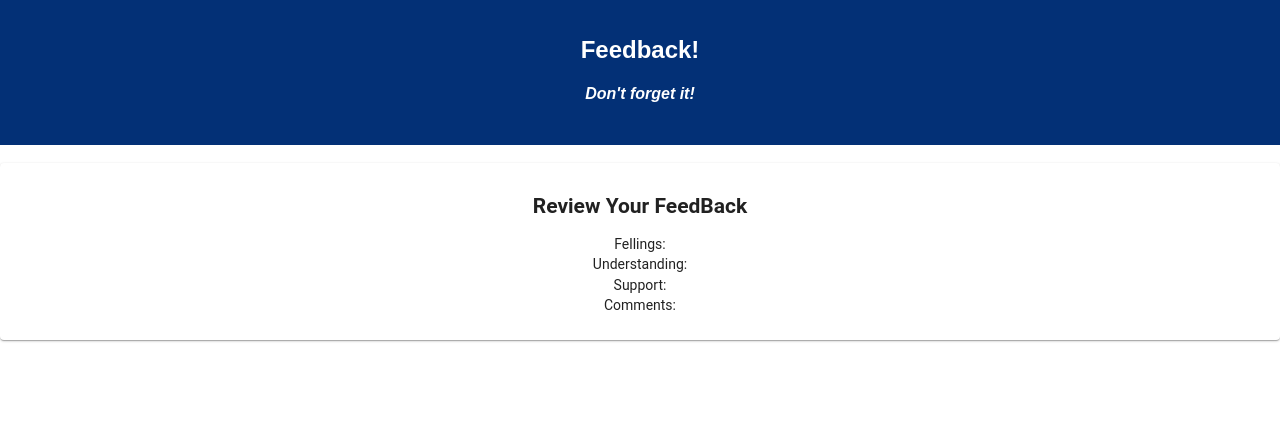
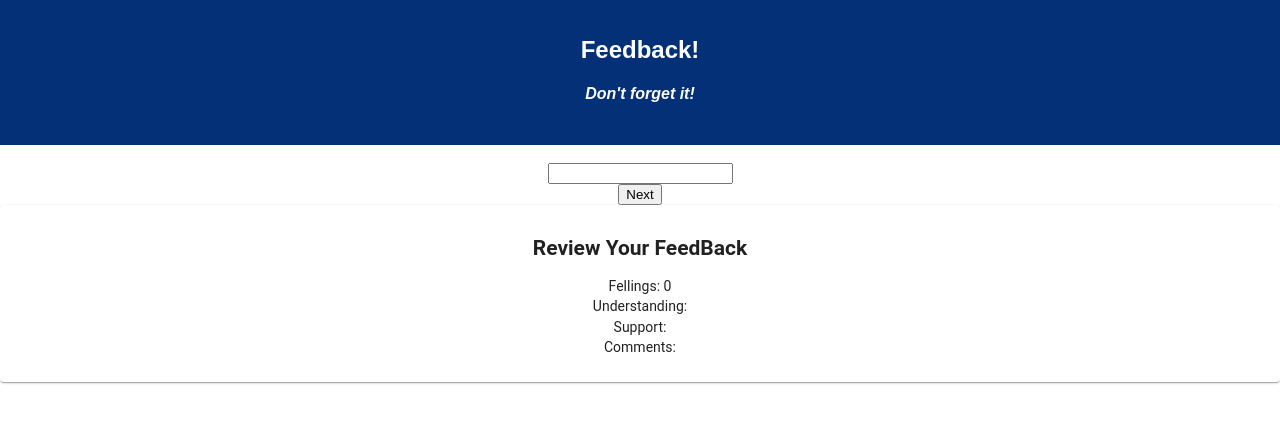
Before and after one commit to TianaJohnson/Redux-Feedback-Project, a React (Create React App) app: page /#/ in a window 1280 px wide. Shown: the top 422 px of the page. Built offline with nearby package versions, Linux system fonts and the light colour scheme.

Commit message:
feelings reducer ccreated

```diff
--- a/src/components/App/App.js
+++ b/src/components/App/App.js
@@ -21,10 +21,10 @@ class App extends Component {
         <br/>
         <Router>
           <div>
-            <Route exact path="./../Feelings/Feelings.js" component={Feelings} />
-            <Route exact path="./../Understanding/Understanding.js" component={Understanding}/>
-            <Route exact path="./../Support/Support.js" component={Support}/>
-            <Route exact path="./../Comments/Comments.js" component={Comments}/>
+            <Route exact path="/" component={Feelings} />
+            <Route exact path="/understanding" component={Understanding}/>
+            <Route exact path="/support" component={Support}/>
+            <Route exact path="/comments" component={Comments}/>
             <Results/>
             </div>
         </Router>
--- a/src/components/Feelings/Feelings.js
+++ b/src/components/Feelings/Feelings.js
@@ -1,36 +1,52 @@
 import React, { Component } from 'react';
-import Card from '@material-ui/core/Card';
-import { Typography } from '@material-ui/core';
-import CardContent from '@material-ui/core/CardContent';
+import { connect } from 'react-redux';
+// import Card from '@material-ui/core/Card';
+// import { Typography } from '@material-ui/core';
+// import CardContent from '@material-ui/core/CardContent';
 
 class Feelings extends Component {
+    // this.state.feelingStatus
+    constructor(props){
+        super(props);
+        this.state = {
+            feelingsStatus: 0
+        }
+    }
+
+    // function to pudate feelings status, not appended until click
+    updateFeelings = (event) => {
+        this.setState({
+            feelingsStatus: event.target.value,
+        })
+    }
+    // click handler to update feelings to append on the Results
+    clickToUpdateFellings = (event) => {
+        const action = { type: 'SET_FEELINGS',
+                        payload: this.state.feelingsStatus,
+                    };
+                    this.props.dispatch(action);
+                    this.setState({
+                    feelingsStatus: '',
+                })
+                this.props.history.push('/');
+    }
+
+
+
 
     render() {
         return (
-            <Card className="results-card">
-            <CardContent>
-                <Typography component="h2">
-                    {/* Will be updated with input data */}
-                <h2>Review Your FeedBack</h2>
-                </Typography>
-                <Typography component="p">
-                        Fellings:
-                        </Typography>
-                        <Typography component="p">
-                        Understanding:
-                        </Typography>
-                        <Typography component="p">
-                        Support:
-                        </Typography>
-                        <Typography component="p">
-                        Comments:
-                        </Typography>
-            </CardContent>
-        </Card>
-
+            <form onSubmit={this.clickToUpdateFellings}>
+             <input onChange={this.updateFeelings} type="number"/>
+                <br />
+                <input type="submit" value="Next" />
+            </form>
         )
      }
 
 
     }
-export default Feelings;
+    const mapReduxStoreToProps = (reduxStore) => {
+        return { reduxStore: reduxStore };
+    } //end class component
+export default connect(mapReduxStoreToProps)(Feelings)
--- a/src/components/Results/Results.js
+++ b/src/components/Results/Results.js
@@ -1,5 +1,5 @@
 import React, { Component } from 'react';
-// import { connect } from 'react-redux';
+import { connect } from 'react-redux';
 import Card from '@material-ui/core/Card';
 import { Typography } from '@material-ui/core';
 import CardContent from '@material-ui/core/CardContent';
@@ -16,7 +16,7 @@ class Results extends Component {
                     <h2>Review Your FeedBack</h2>
                     </Typography>
                     <Typography component="p">
-                            Fellings:
+                            Fellings: {this.props.reduxStore.feelingsReducer}
                             </Typography>
                             <Typography component="p">
                             Understanding:
@@ -37,7 +37,8 @@ class Results extends Component {
 
 
 
-
-
-} //end class component
-export default (Results);
+}
+    const mapReduxStoreToProps = (reduxStore) => {
+        return { reduxStore: reduxStore };
+    } //end class component
+export default connect(mapReduxStoreToProps)(Results);
--- a/src/index.js
+++ b/src/index.js
@@ -10,7 +10,12 @@ import { createStore, combineReducers, applyMiddleware } from 'redux';
 
 
 
-
+const feelingsReducer = (state = 0, action) => {
+    if (action.type === 'SET_FEELINGS') {
+        return action.payload;
+    }
+    return state;
+};
 
 
 
@@ -21,6 +26,7 @@ import { createStore, combineReducers, applyMiddleware } from 'redux';
 const storeInstance = createStore(
     combineReducers({
         //store reducers here
+        feelingsReducer
 
     }),
     applyMiddleware(logger),
```
